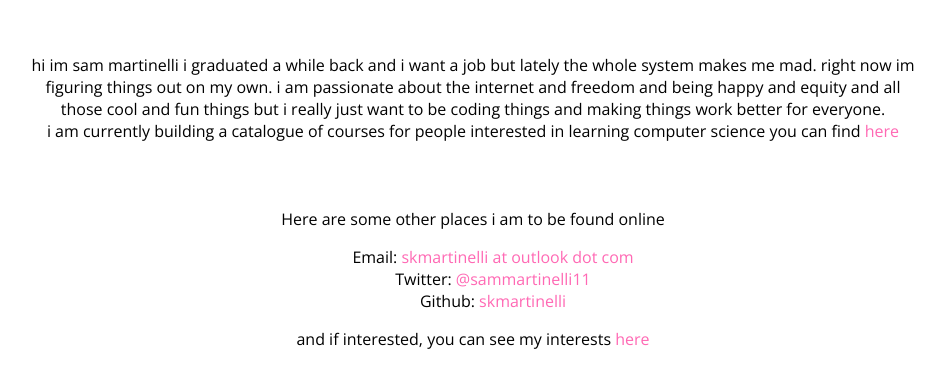
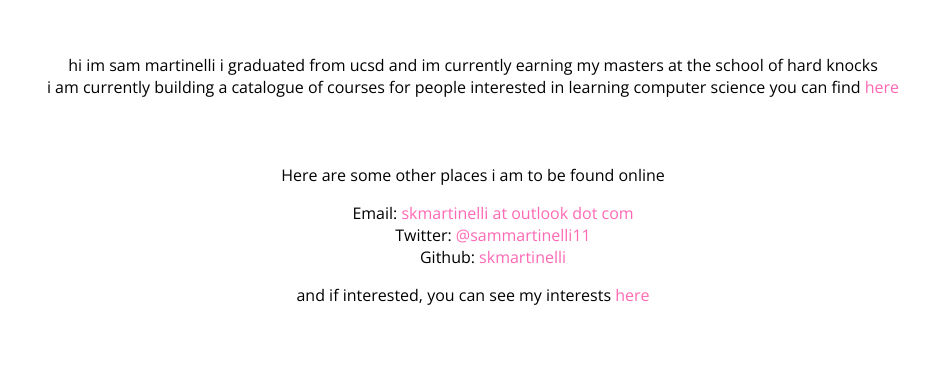
Before and after one commit to skmartinelli/skmartinelli.github.io, a plain HTML site: page about.html in a window 1280 px wide. Shown: the part 177-564 px from the top of the page, without its empty margins (167-1112 px from the left). Drawn offline with nearby package versions, Linux system fonts and the light colour scheme.

Commit message:
update about

```diff
--- a/about.html
+++ b/about.html
@@ -21,7 +21,7 @@
     </header>
     <mainbody>
         <p>
-             hi im sam martinelli i graduated a while back and i want a job but lately the whole system makes me mad. right now im figuring things out on my own. i am passionate about the internet and freedom and being happy and equity and all those cool and fun things but i really just want to be coding things and making things work better for everyone.
+             hi im sam martinelli i graduated from ucsd and im currently earning my masters at the school of hard knocks
          </p>
          <p> i am currently building a catalogue of courses for people interested in learning computer science you can find <a class="smol" href="moocs.html"> here</a></p>
 
```
